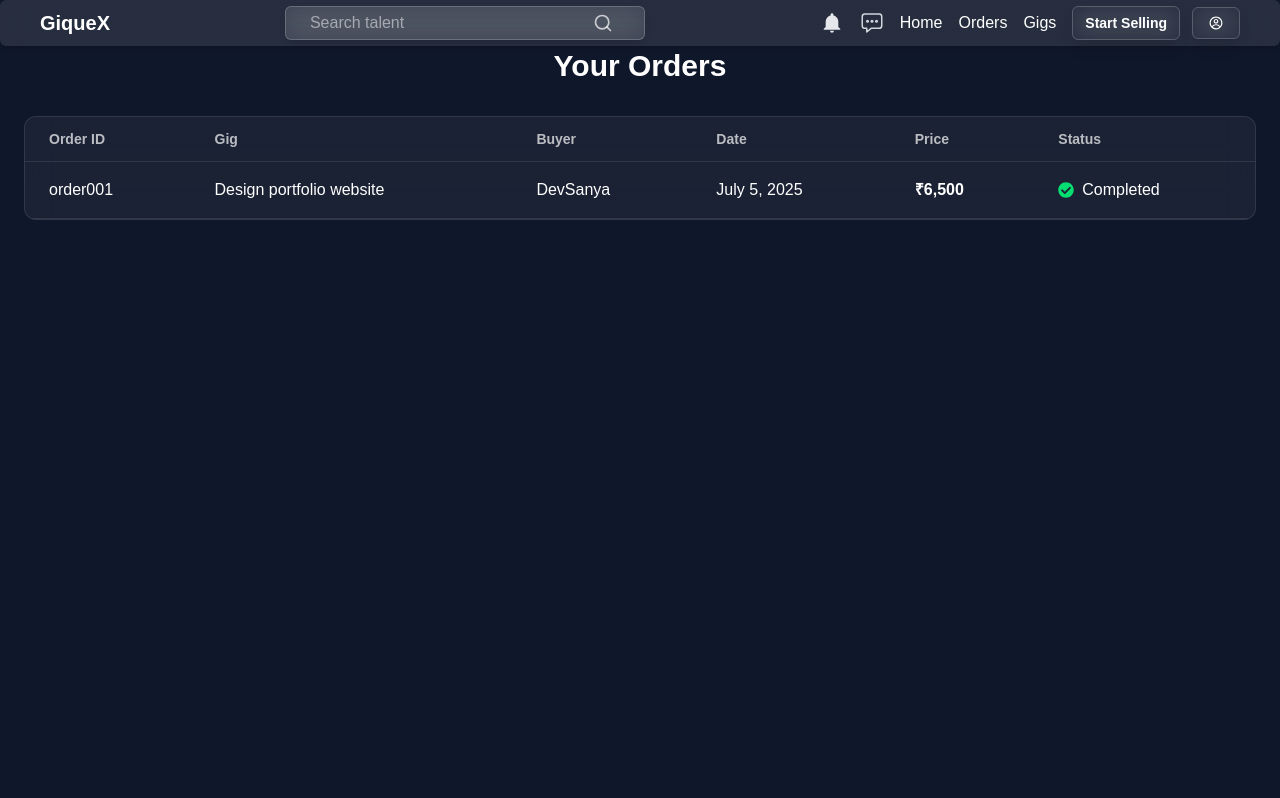
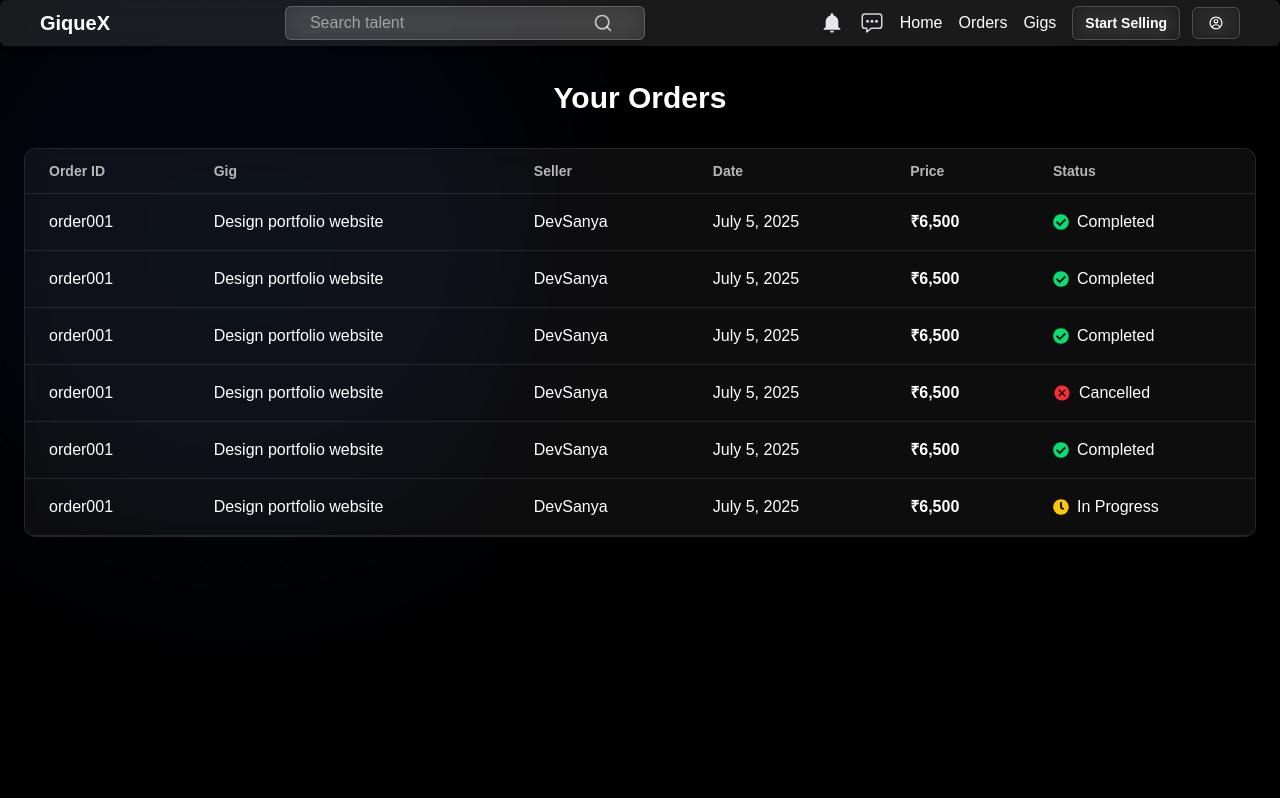
Before and after one commit to Sukhwinder-i0/GiqueX, a Next.js app in the folder client/: page /orders in a window 1280 px wide. Shown: the top 798 px of the page. Built offline with nearby package versions, Linux system fonts and the light colour scheme.

Commit message:
page: orders

```diff
--- a/client/src/app/orders/page.tsx
+++ b/client/src/app/orders/page.tsx
@@ -1,8 +1,10 @@
 'use client'
 
 import { FaCheckCircle, FaClock } from 'react-icons/fa'
+import { FcCancel } from 'react-icons/fc'
+import { MdCancel } from 'react-icons/md'
 
-type OrderStatus = 'completed' | 'in progress'
+type OrderStatus = 'completed' | 'in progress' | 'cancelled'
 
 type Order = {
   id: string
@@ -22,6 +24,47 @@ const orders: Order[] = [
     price: '₹6,500',
     status: 'completed',
   },
+  {
+    id: 'order001',
+    gig: 'Design portfolio website',
+    seller: 'DevSanya',
+    date: 'July 5, 2025',
+    price: '₹6,500',
+    status: 'completed',
+  },
+  {
+    id: 'order001',
+    gig: 'Design portfolio website',
+    seller: 'DevSanya',
+    date: 'July 5, 2025',
+    price: '₹6,500',
+    status: 'completed',
+  },
+  {
+    id: 'order001',
+    gig: 'Design portfolio website',
+    seller: 'DevSanya',
+    date: 'July 5, 2025',
+    price: '₹6,500',
+    status: 'cancelled',
+  },
+  {
+    id: 'order001',
+    gig: 'Design portfolio website',
+    seller: 'DevSanya',
+    date: 'July 5, 2025',
+    price: '₹6,500',
+    status: 'completed',
+  },
+  {
+    id: 'order001',
+    gig: 'Design portfolio website',
+    seller: 'DevSanya',
+    date: 'July 5, 2025',
+    price: '₹6,500',
+    status: 'in progress',
+  },
+  // Add more orders as needed
 ]
 
 const statusStyles = {
@@ -33,31 +76,16 @@ const statusStyles = {
     label: 'In Progress',
     icon: <FaClock className="text-yellow-400" />,
   },
+  'cancelled': {
+    label: 'Cancelled',
+    icon: <MdCancel className='text-red-500 text-lg' />
+  },
+
 }
 
-export default function OrdersPage() {
+function OrderRow({ order }: { order: Order }) {
   return (
-    <section className="min-h-screen px-6 py-12 bg-[#0f172a] text-white">
-      <h1 className="text-3xl font-bold mb-8 text-center">Your Orders</h1>
-
-      <div className="overflow-x-auto rounded-xl bg-white/5 backdrop-blur-lg border border-white/10">
-        <table className="min-w-full table-auto">
-          <thead className="text-white/70 text-sm border-b border-white/10">
-            <tr className="text-left">
-              <th className="px-6 py-3">Order ID</th>
-              <th className="px-6 py-3">Gig</th>
-              <th className="px-6 py-3">Buyer</th>
-              <th className="px-6 py-3">Date</th>
-              <th className="px-6 py-3">Price</th>
-              <th className="px-6 py-3">Status</th>
-            </tr>
-          </thead>
-          <tbody>
-            {orders.map((order) => (
-              <tr
-                key={order.id}
-                className="border-b border-white/10 hover:bg-white/10 transition-all"
-              >
+    <tr className="border-b border-white/10 hover:bg-white/10 transition-all">
       <td className="px-6 py-4">{order.id}</td>
       <td className="px-6 py-4">{order.gig}</td>
       <td className="px-6 py-4">{order.seller}</td>
@@ -68,10 +96,38 @@ export default function OrdersPage() {
         {statusStyles[order.status].label}
       </td>
     </tr>
+  )
+}
+
+function OrderTable({ orders }: { orders: Order[] }) {
+  return (
+    <div className="overflow-x-auto rounded-xl bg-white/5 backdrop-blur-lg border border-white/10">
+      <table className="min-w-full table-auto">
+        <thead className="text-white/70 text-sm border-b border-white/10">
+          <tr className="text-left">
+            <th className="px-6 py-3">Order ID</th>
+            <th className="px-6 py-3">Gig</th>
+            <th className="px-6 py-3">Seller</th>
+            <th className="px-6 py-3">Date</th>
+            <th className="px-6 py-3">Price</th>
+            <th className="px-6 py-3">Status</th>
+          </tr>
+        </thead>
+        <tbody>
+          {orders.map((order) => (
+            <OrderRow key={order.id} order={order} />
           ))}
         </tbody>
       </table>
     </div>
+  )
+}
+
+export default function OrdersPage() {
+  return (
+    <section className="min-h-screen px-6 py-20 text-white">
+      <h1 className="text-3xl font-bold mb-8 text-center">Your Orders</h1>
+      <OrderTable orders={orders} />
     </section>
   )
 }
```
Lines whose indentation alone changed are shown as unchanged.
